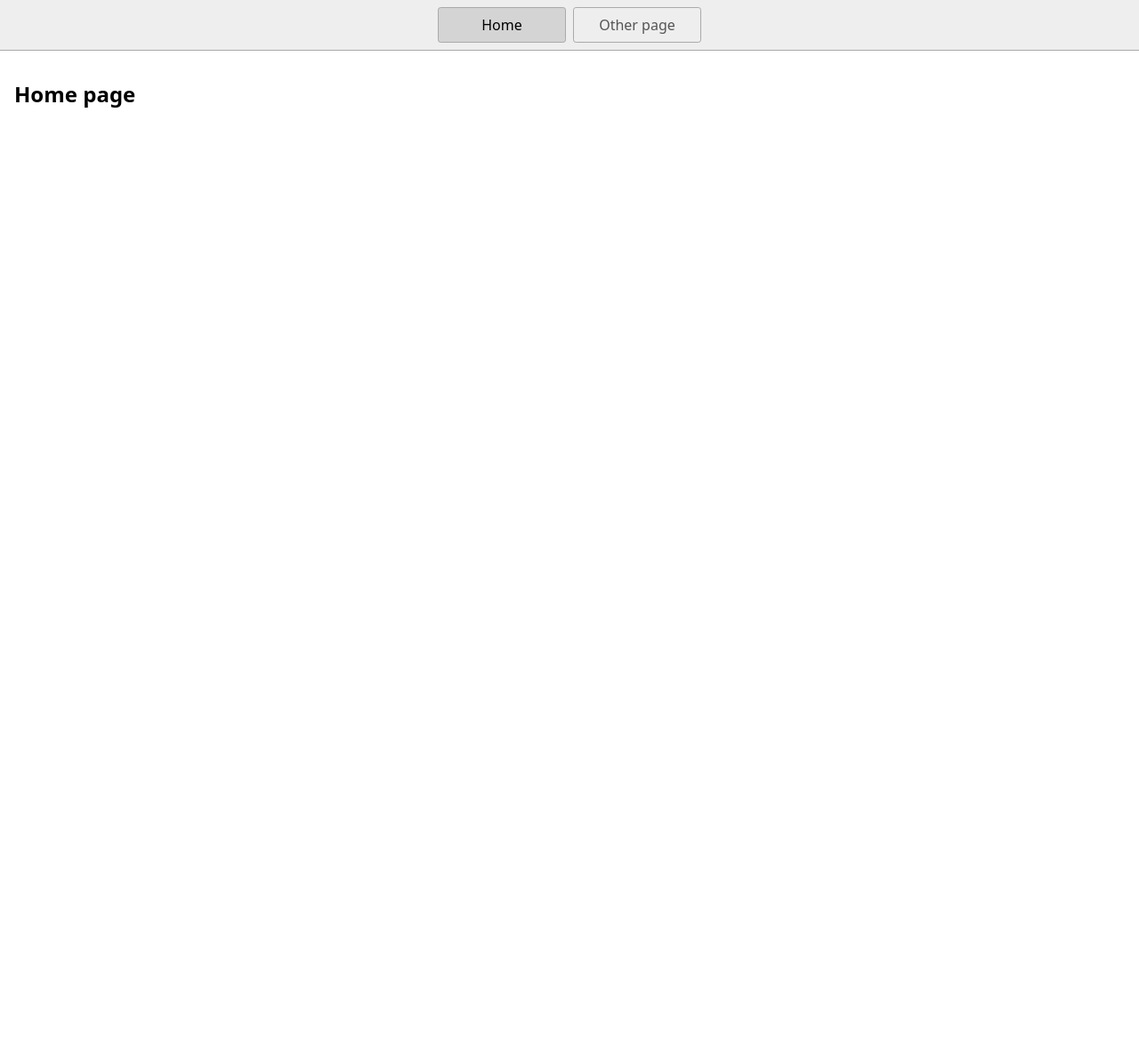
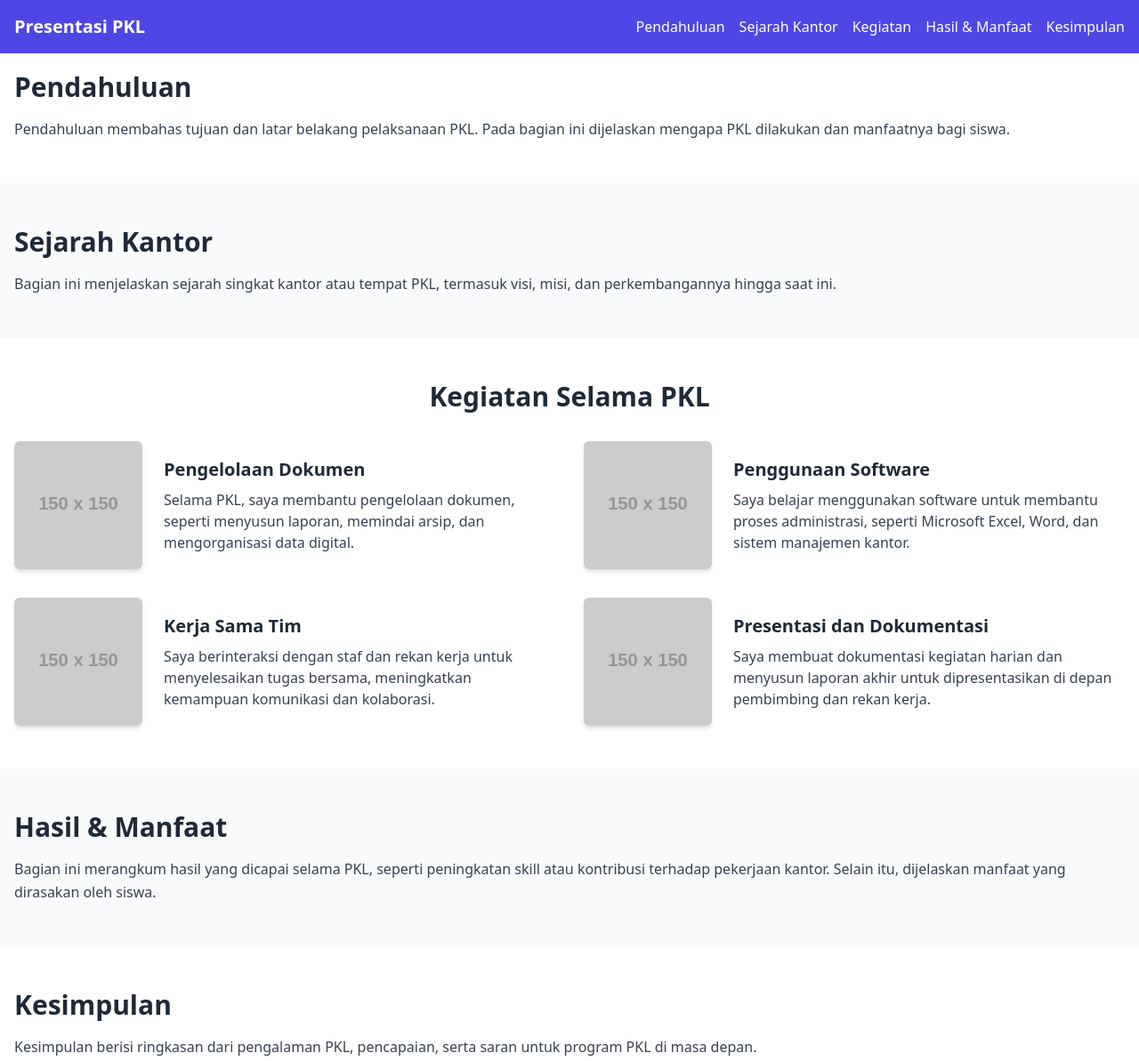
Before and after one commit to egacahyana/stackblitz-ega-tailwind, a website: page index.html in a window 1280 px wide. Shown: the top 1193 px of the page at 89% size. Before the commit the page ends 800 px from the top, so only its background shows below. Drawn offline with nearby package versions, Linux system fonts and the light colour scheme; placeholder pictures from the web are drawn by us.

Commit message:
feat(ui): menu

```diff
--- a/index.html
+++ b/index.html
@@ -1,23 +1,160 @@
 <!DOCTYPE html>
 <html lang="en">
   <head>
-    <title>Home</title>
     <meta charset="UTF-8" />
-    <meta name="viewport" content="width=device-width" />
-    <!--
-      Need a visual blank slate?
-      Remove all code in `styles.css`!
-    -->
-    <link rel="stylesheet" href="styles.css" />
-    <script type="module" src="script.js"></script>
+    <meta name="viewport" content="width=device-width, initial-scale=1.0" />
+    <title>Presentasi PKL</title>
+    <script src="https://cdn.tailwindcss.com"></script>
   </head>
-  <body>
-    <nav>
-      <a href="/" aria-current="page">Home</a>
-      <a href="/page2.html">Other page</a>
-    </nav>
-    <main>
-      <h1>Home page</h1>
-    </main>
+  <body class="bg-gray-100 text-gray-800">
+    <!-- Header -->
+    <header class="bg-indigo-600 text-white p-4 fixed w-full z-10">
+      <div class="container mx-auto flex justify-between items-center">
+        <h1 class="text-xl font-bold">Presentasi PKL</h1>
+        <nav>
+          <ul class="flex space-x-4">
+            <li>
+              <a href="#pendahuluan" class="hover:underline">Pendahuluan</a>
+            </li>
+            <li>
+              <a href="#sejarah" class="hover:underline">Sejarah Kantor</a>
+            </li>
+            <li><a href="#kegiatan" class="hover:underline">Kegiatan</a></li>
+            <li>
+              <a href="#hasil" class="hover:underline">Hasil & Manfaat</a>
+            </li>
+            <li>
+              <a href="#kesimpulan" class="hover:underline">Kesimpulan</a>
+            </li>
+          </ul>
+        </nav>
+      </div>
+    </header>
+
+    <!-- Pendahuluan -->
+    <section id="pendahuluan" class="pt-20 pb-12 bg-white">
+      <div class="container mx-auto px-4">
+        <h2 class="text-3xl font-bold mb-4">Pendahuluan</h2>
+        <p class="text-gray-700 leading-relaxed">
+          Pendahuluan membahas tujuan dan latar belakang pelaksanaan PKL. Pada
+          bagian ini dijelaskan mengapa PKL dilakukan dan manfaatnya bagi siswa.
+        </p>
+      </div>
+    </section>
+
+    <!-- Sejarah Kantor -->
+    <section id="sejarah" class="py-12 bg-gray-50">
+      <div class="container mx-auto px-4">
+        <h2 class="text-3xl font-bold mb-4">Sejarah Kantor</h2>
+        <p class="text-gray-700 leading-relaxed">
+          Bagian ini menjelaskan sejarah singkat kantor atau tempat PKL,
+          termasuk visi, misi, dan perkembangannya hingga saat ini.
+        </p>
+      </div>
+    </section>
+
+    <!-- Kegiatan Selama PKL -->
+    <section id="kegiatan" class="py-12 bg-white">
+      <div class="container mx-auto px-4">
+        <h2 class="text-3xl font-bold mb-8 text-center">Kegiatan Selama PKL</h2>
+        <div class="grid grid-cols-1 md:grid-cols-2 gap-8">
+          <!-- Kegiatan 1 -->
+          <div class="flex items-center">
+            <img
+              src="https://via.placeholder.com/150"
+              alt="Kegiatan 1"
+              class="w-36 h-36 object-cover rounded-md shadow-md"
+            />
+            <div class="ml-6">
+              <h3 class="text-xl font-semibold mb-2">Pengelolaan Dokumen</h3>
+              <p class="text-gray-700">
+                Selama PKL, saya membantu pengelolaan dokumen, seperti menyusun
+                laporan, memindai arsip, dan mengorganisasi data digital.
+              </p>
+            </div>
+          </div>
+
+          <!-- Kegiatan 2 -->
+          <div class="flex items-center">
+            <img
+              src="https://via.placeholder.com/150"
+              alt="Kegiatan 2"
+              class="w-36 h-36 object-cover rounded-md shadow-md"
+            />
+            <div class="ml-6">
+              <h3 class="text-xl font-semibold mb-2">Penggunaan Software</h3>
+              <p class="text-gray-700">
+                Saya belajar menggunakan software untuk membantu proses
+                administrasi, seperti Microsoft Excel, Word, dan sistem
+                manajemen kantor.
+              </p>
+            </div>
+          </div>
+
+          <!-- Kegiatan 3 -->
+          <div class="flex items-center">
+            <img
+              src="https://via.placeholder.com/150"
+              alt="Kegiatan 3"
+              class="w-36 h-36 object-cover rounded-md shadow-md"
+            />
+            <div class="ml-6">
+              <h3 class="text-xl font-semibold mb-2">Kerja Sama Tim</h3>
+              <p class="text-gray-700">
+                Saya berinteraksi dengan staf dan rekan kerja untuk
+                menyelesaikan tugas bersama, meningkatkan kemampuan komunikasi
+                dan kolaborasi.
+              </p>
+            </div>
+          </div>
+
+          <!-- Kegiatan 4 -->
+          <div class="flex items-center">
+            <img
+              src="https://via.placeholder.com/150"
+              alt="Kegiatan 4"
+              class="w-36 h-36 object-cover rounded-md shadow-md"
+            />
+            <div class="ml-6">
+              <h3 class="text-xl font-semibold mb-2">
+                Presentasi dan Dokumentasi
+              </h3>
+              <p class="text-gray-700">
+                Saya membuat dokumentasi kegiatan harian dan menyusun laporan
+                akhir untuk dipresentasikan di depan pembimbing dan rekan kerja.
+              </p>
+            </div>
+          </div>
+        </div>
+      </div>
+    </section>
+
+    <!-- Hasil dan Manfaat -->
+    <section id="hasil" class="py-12 bg-gray-50">
+      <div class="container mx-auto px-4">
+        <h2 class="text-3xl font-bold mb-4">Hasil & Manfaat</h2>
+        <p class="text-gray-700 leading-relaxed">
+          Bagian ini merangkum hasil yang dicapai selama PKL, seperti
+          peningkatan skill atau kontribusi terhadap pekerjaan kantor. Selain
+          itu, dijelaskan manfaat yang dirasakan oleh siswa.
+        </p>
+      </div>
+    </section>
+
+    <!-- Kesimpulan -->
+    <section id="kesimpulan" class="py-12 bg-white">
+      <div class="container mx-auto px-4">
+        <h2 class="text-3xl font-bold mb-4">Kesimpulan</h2>
+        <p class="text-gray-700 leading-relaxed">
+          Kesimpulan berisi ringkasan dari pengalaman PKL, pencapaian, serta
+          saran untuk program PKL di masa depan.
+        </p>
+      </div>
+    </section>
+
+    <!-- Footer -->
+    <footer class="bg-indigo-600 text-white text-center py-4">
+      <p>&copy; 2024 Presentasi PKL | Dibuat dengan Tailwind CSS</p>
+    </footer>
   </body>
 </html>
```
Also changed, not shown: 1 other file.
